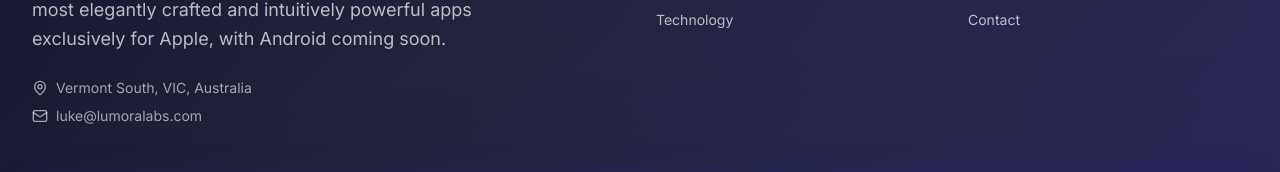
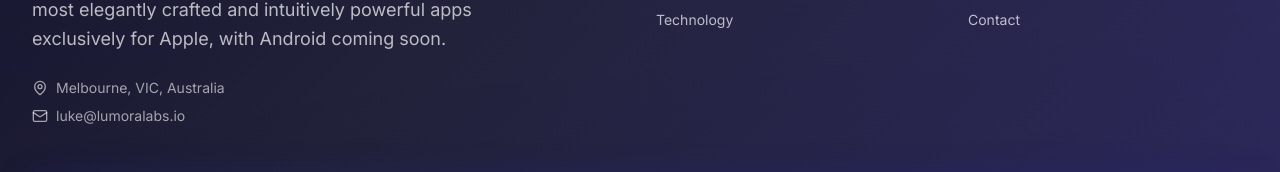
Before and after one commit to Imhermes1/LumoraLabsSite, a Next.js app: page / in a window 1280 px wide. Shown: the part 6970-7142 px from the top of the page. Built offline with nearby package versions, Linux system fonts and the light colour scheme.

Commit message:
Update Footer.tsx

```diff
--- a/src/components/Footer.tsx
+++ b/src/components/Footer.tsx
@@ -33,13 +33,13 @@ export default function Footer() {
 
             <div className="flex items-center space-x-2 text-white/60 mb-2">
               <MapPin size={16} />
-              <span className="text-sm">Vermont South, VIC, Australia</span>
+              <span className="text-sm">Melbourne, VIC, Australia</span>
             </div>
 
             <div className="flex items-center space-x-2 text-white/60">
               <Mail size={16} />
-              <a href="mailto:luke@lumoralabs.com" className="text-sm hover:text-lumora-pink transition-colors">
-                luke@lumoralabs.com
+              <a href="mailto:luke@lumoralabs.io" className="text-sm hover:text-lumora-pink transition-colors">
+                luke@lumoralabs.io
               </a>
             </div>
           </div>
```
